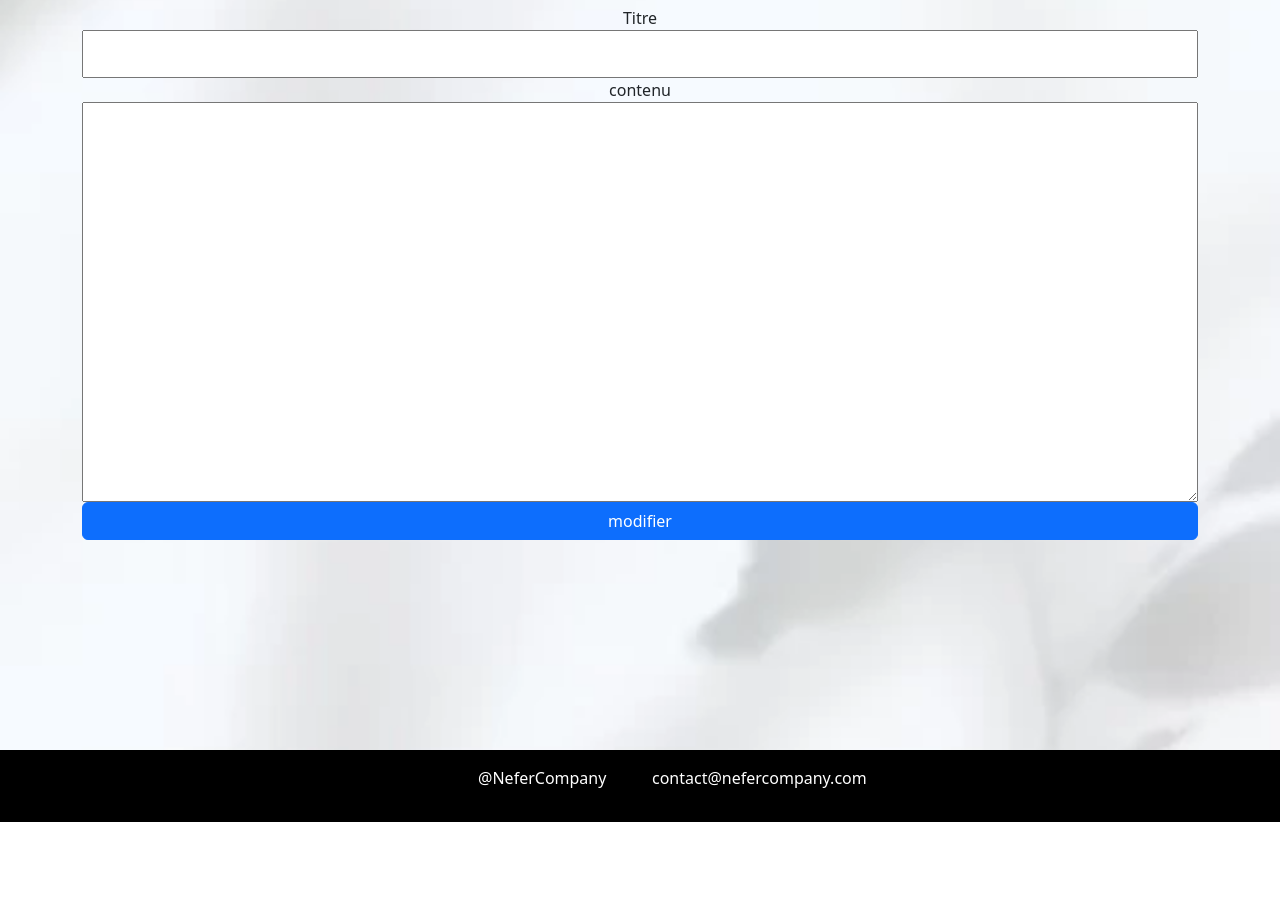
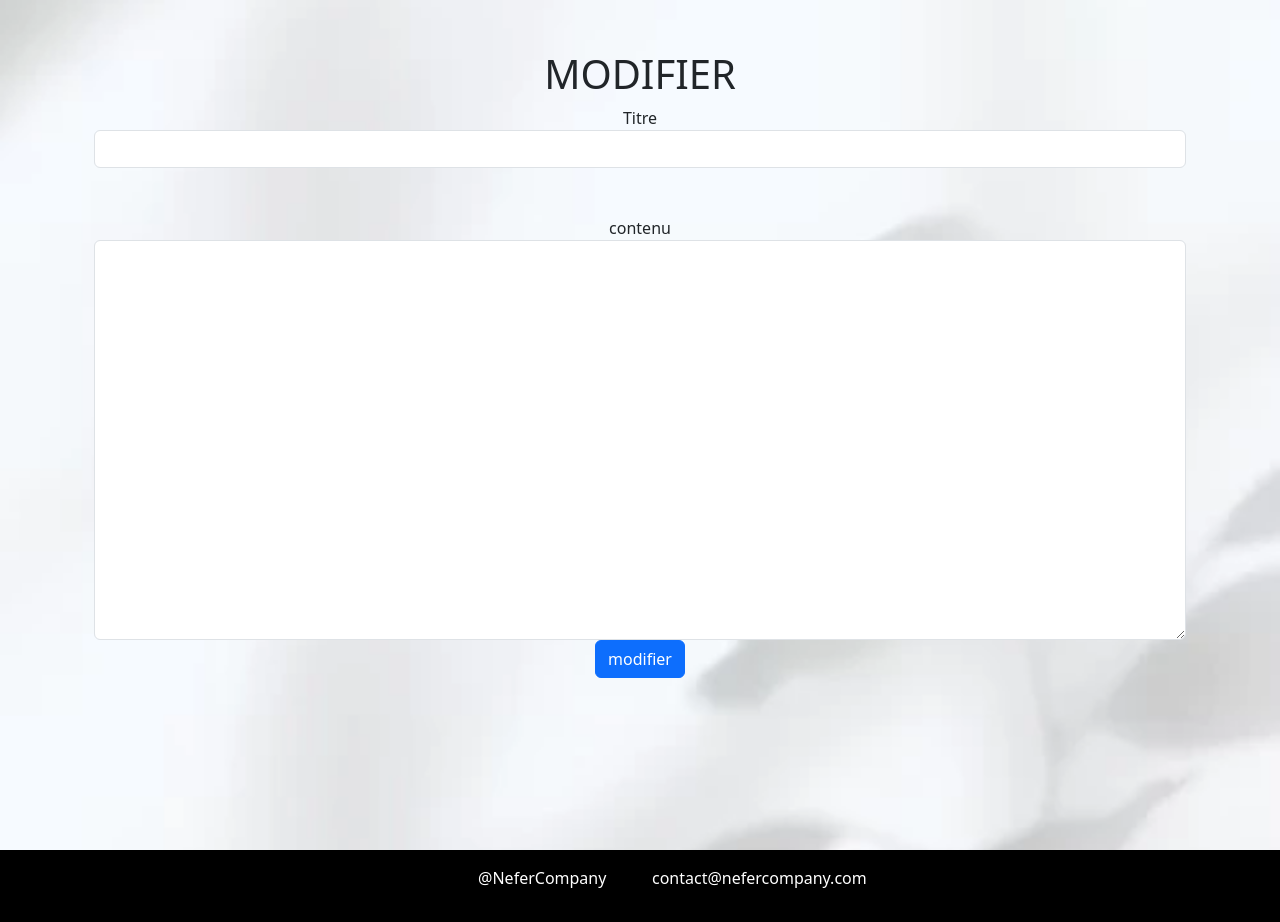
Before and after one commit to NeferNedjer/Blog, a PHP site: page /modifier_article.php in a window 1280 px wide. Shown: the part 242-1164 px from the top of the page. Before the commit the page ends 1064 px from the top, so only its background shows below. Run offline with PHP 8.4, Linux system fonts and the light colour scheme; the visitor is signed in with stand-in values (Sample User, id 1); data that the repository does not hold is empty.

Commit message:
:construction:

```diff
--- a/articles.php
+++ b/articles.php
@@ -39,7 +39,7 @@
                     <?php if(isset($_SESSION['mdp'])): ?>
                         <a href="index.php">Accueil</a>
                         <a href="publier_articles.php">Publier</a>
-                        <a href="articles.php">Modifier</a>
+                        <a href="articles.php">Mes articles</a>
                     <?php endif; ?>
                 </li>
             </ul>
--- a/modifier_article.php
+++ b/modifier_article.php
@@ -77,18 +77,23 @@
         </nav>
     </header>
     <main class="container main">
-        <div class="container">
+        <div class="container text-center cont">
             <h1>Modifier</h1>
             <form  method="POST" action=""  class=" row text-center form">
-                <label for="titre">Titre</label>
-                <input type="text" name="titre" id="titre" autocomplete="off" value="<?= $titre; ?>"><br><br>
-
-                <label for="contenu">contenu</label>
-                <textarea name="contenu" id="contenu">
-                    <?= $contenu; ?>
-                </textarea><br>
+                <div class="form-group">
+                    <label for="titre">Titre</label>
+                    <input type="text" name="titre" class="form-control" id="titre" autocomplete="off" value="<?= $titre; ?>"><br><br>
+                </div>
+                <div class="form-group">
+                    <label for="contenu">contenu</label>
+                    <textarea name="contenu" class="form-control" id="contenu">
+                        <?= $contenu; ?>
+                    </textarea>
+                </div>
                 <br>
+                <div class="text-center">
                 <input type="submit" name="modifier" value="modifier" class="btn btn-primary">
+                </div>
             </form>
         </div>
     </main>
```
